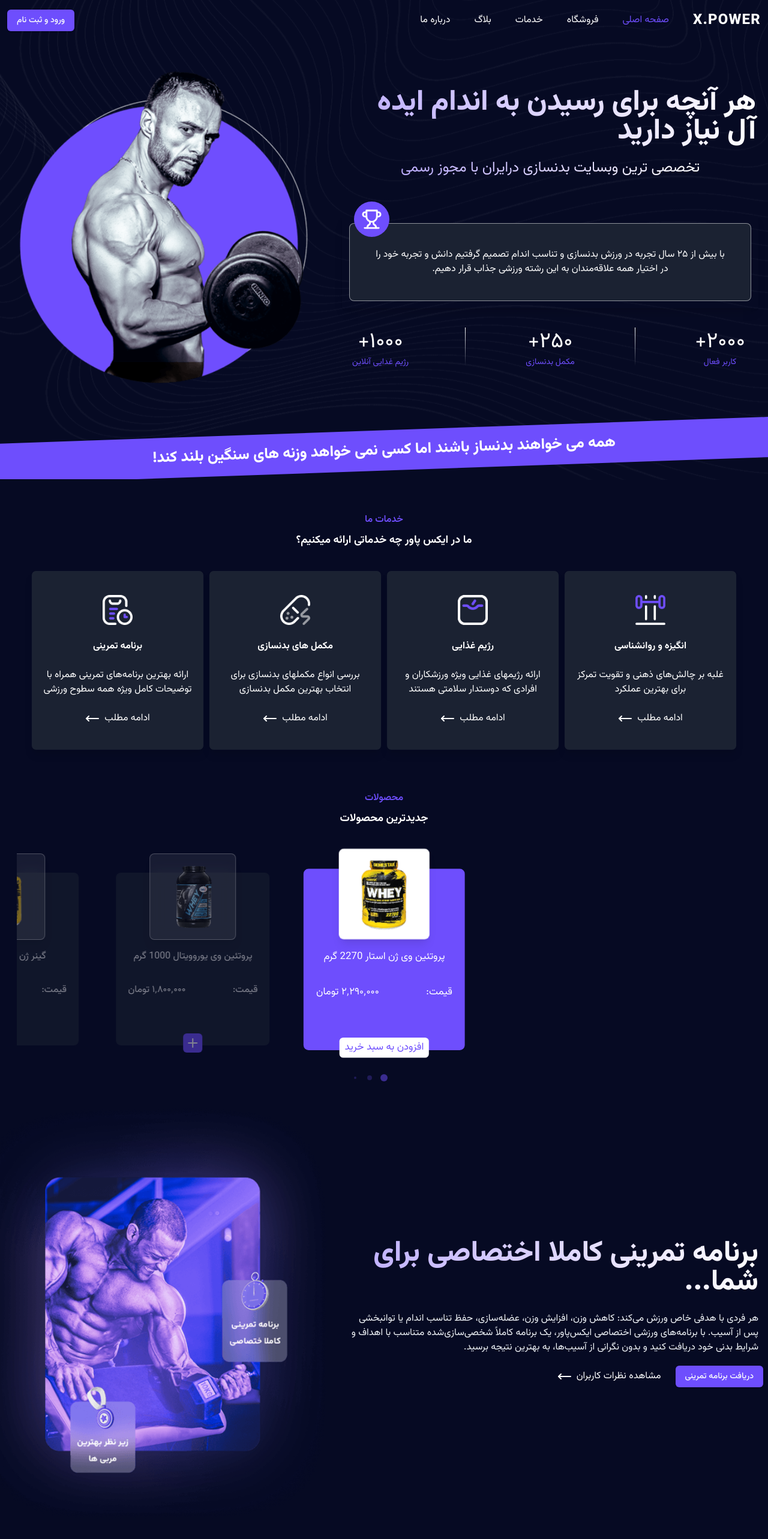
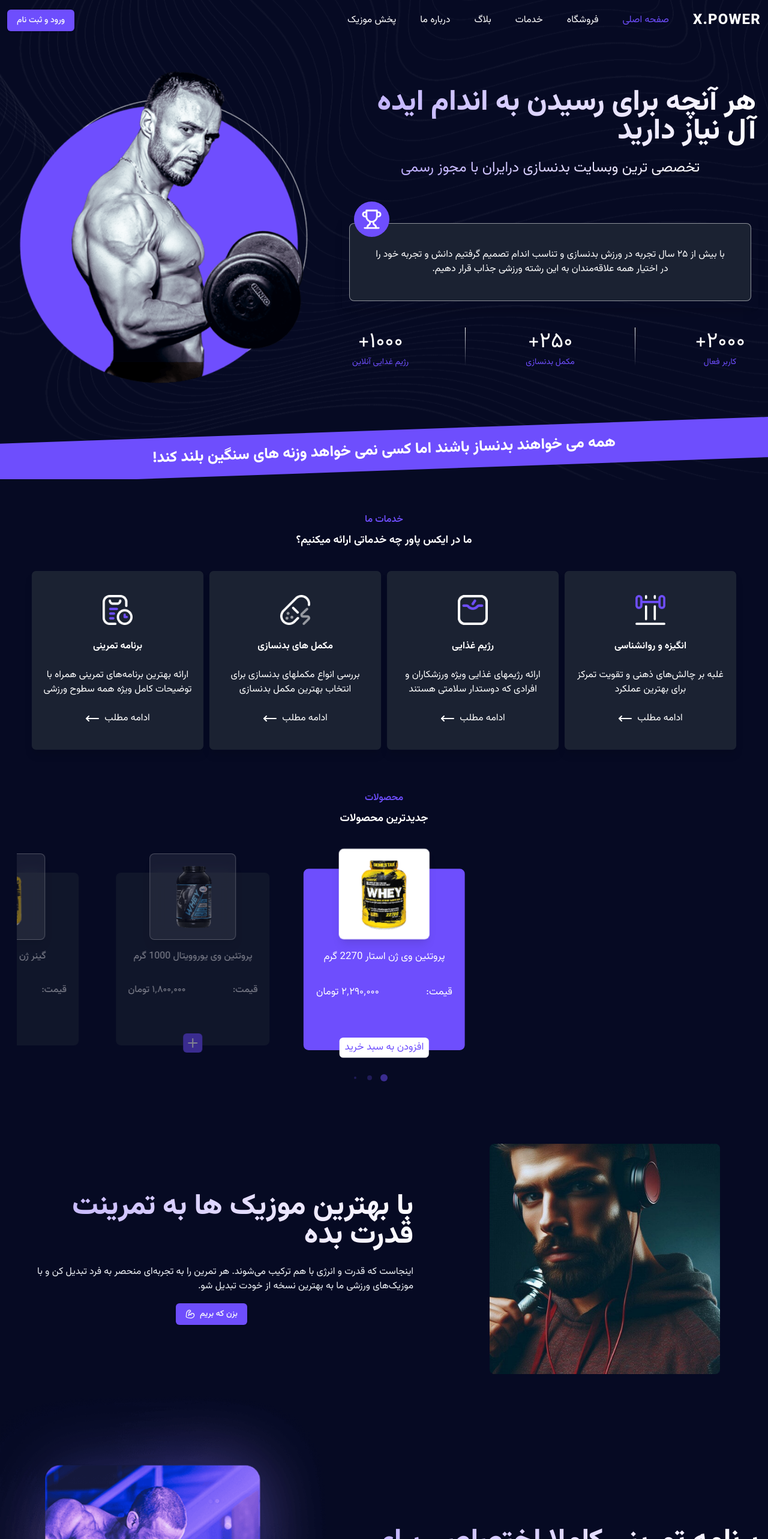
Before and after one commit to hwssein/Nextjs-X.Power, a Next.js app: page / in a window 1280 px wide. Shown: the top 2566 px of the page at 60% size. Built offline with nearby package versions, Linux system fonts and the light colour scheme.

Commit message:
V.0.1.8 added homme page music section

```diff
--- a/src/components/elements/Navbar.tsx
+++ b/src/components/elements/Navbar.tsx
@@ -51,6 +51,12 @@ function Navbar() {
         >
           <Link href="#about">درباره ما</Link>
         </li>
+
+        <li className="p-2 text-white">
+          <Link href="https://zarbbeat.vercel.app" target="_blank">
+            پخش موزیک
+          </Link>
+        </li>
       </ul>
 
       <div className="p-2">
--- a/src/components/elements/ResponsiveNavbar.tsx
+++ b/src/components/elements/ResponsiveNavbar.tsx
@@ -71,6 +71,12 @@ function ResponsiveNavbar() {
                   >
                     <Link href="#about">درباره ما</Link>
                   </li>
+
+                  <li className="p-2 text-white">
+                    <Link href="https://zarbbeat.vercel.app" target="_blank">
+                      پخش موزیک
+                    </Link>
+                  </li>
                 </ul>
               </SheetHeader>
             </SheetContent>
--- a/src/components/templates/homepage/HomePage.tsx
+++ b/src/components/templates/homepage/HomePage.tsx
@@ -4,6 +4,7 @@ import HomePageStore from "@/templates/homepage/HomePageStore";
 import HomePageBanner1 from "@/templates/homepage/HomePageBanner1";
 import HomePageLearning from "@/templates/homepage/HomePageLearning";
 import HomePageBlog from "./HomePageBlog";
+import HomepageMusic from "./HomepageMusic";
 
 function HomePage() {
   return (
@@ -16,6 +17,8 @@ function HomePage() {
 
       <HomePageStore />
 
+      <HomepageMusic />
+
       <HomePageBanner1 />
 
       <HomePageLearning />
--- a/src/components/templates/homepage/HomePageHeader.tsx
+++ b/src/components/templates/homepage/HomePageHeader.tsx
@@ -23,7 +23,7 @@ function HomePageHeader() {
               هر آنچه برای رسیدن به اندام ایده آل نیاز دارید
             </p>
 
-            <h1 className="bg-gradient-to-l from-white to-[var(--highlight)] text-transparent bg-clip-text text-center mb-6 sm:text-xl md:text-right md:text-2xl md:mb-16">
+            <h1 className="bg-gradient-to-l from-white to-[var(--highlight)] text-transparent bg-clip-text text-center mb-8 sm:text-xl md:text-right md:text-2xl md:mb-16">
               تخصصی ترین وبسایت بدنسازی درایران با مجوز رسمی
             </h1>
 
--- /dev/null
+++ b/src/components/templates/homepage/HomepageMusic.tsx
@@ -0,0 +1,46 @@
+import Image from "next/image";
+import Link from "next/link";
+
+import { Button } from "@/components/ui/button";
+
+import { BicepsFlexed } from "lucide-react";
+
+function HomepageMusic() {
+  return (
+    <>
+      <section className="w-full flex flex-col items-center justify-start gap-8 mt-16 md:flex-row md:justify-between">
+        <div className="w-3/4 flex items-center justify-center p-4">
+          <Image
+            src="/images/homepage-music.jpg"
+            width={400}
+            height={400}
+            alt="zarb beat music"
+            loading="lazy"
+            className="w-full max-w-96 min-w-72 flex items-center justify-center rounded-lg"
+          />
+        </div>
+
+        <div className="w-full flex flex-col items-center justify-start gap-4">
+          <p className="bg-gradient-to-l from-white to-[var(--highlight)] text-transparent bg-clip-text font-extrabold text-xl text-center sm:text-3xl md:text-5xl md:px-4 md:text-right md:mb-2">
+            با بهترین موزیک ها به تمرینت قدرت بده
+          </p>
+
+          <p className="w-full text-center px-4 text-secondary md:text-right">
+            اینجاست که قدرت و انرژی با هم ترکیب می‌شوند. هر تمرین را به تجربه‌ای
+            منحصر به فرد تبدیل کن و با موزیک‌های ورزشی ما به بهترین نسخه از خودت
+            تبدیل شو.
+          </p>
+
+          <Link href="https://zarbbeat.vercel.app" target="_blank">
+            <Button>
+              بزن که بریم
+              <BicepsFlexed />
+            </Button>
+          </Link>
+        </div>
+      </section>
+    </>
+  );
+}
+
+export default HomepageMusic;
```
Also changed, not shown: public/images/homepage-music.jpg (added).
